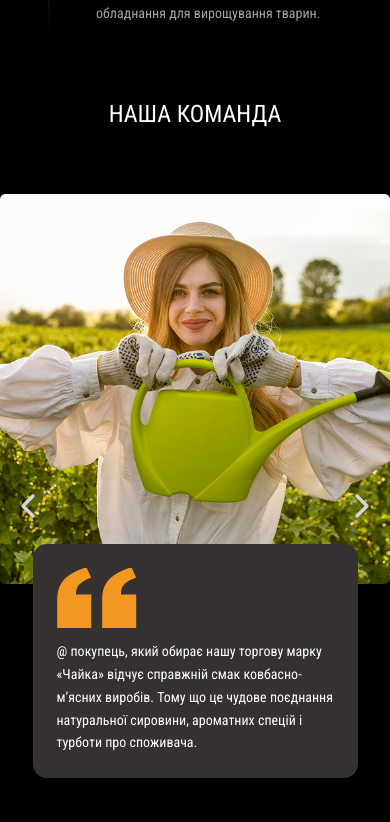
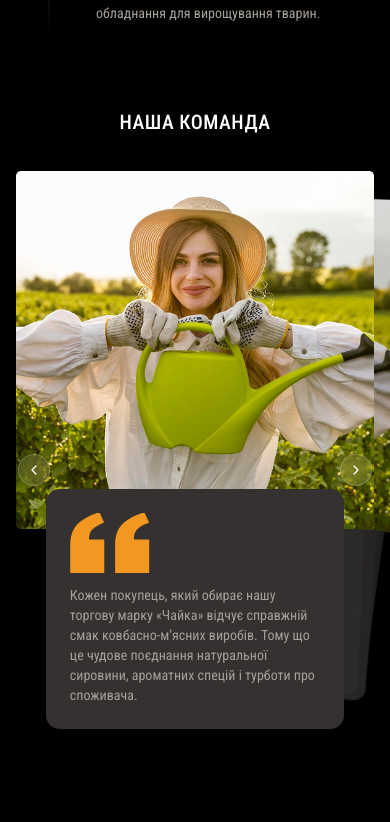
Before and after one commit to ArtemixArt228/chaika, a Next.js app: page /about in a window 390 px wide. Shown: the part 4342-5164 px from the top of the page. Built offline with nearby package versions, Linux system fonts and the light colour scheme.

Commit message:
Refactor OurTeamSection: add Framer Motion animations, enhance layout and responsiveness, update styles and spacings, integrate "use client" directive for client-side rendering, and optimize Swiper configuration with EffectCards.

```diff
--- a/src/app/about/our-team-section/our-team-section.tsx
+++ b/src/app/about/our-team-section/our-team-section.tsx
@@ -1,13 +1,16 @@
 "use client";
 
 import React from "react";
-import { Autoplay, Navigation } from "swiper/modules";
+import Image from "next/image";
 import { Swiper, SwiperSlide } from "swiper/react";
-import Image from "next/image";
+import { Autoplay, Navigation, EffectCards } from "swiper/modules";
 import { ChevronLeft, ChevronRight } from "lucide-react";
+import { motion } from "framer-motion";
 
 import "swiper/css";
 import "swiper/css/navigation";
+import "swiper/css/effect-cards";
+import { containerVariants, fadeInUpVariants } from "@/constants/animations";
 
 const SLIDES = [
   {
@@ -20,40 +23,84 @@ const SLIDES = [
     id: 2,
     image: "/about/our-team-section/image-1.png",
     description:
+      "який обирає нашу торгову марку «Чайка» відчує справжній смак  ковбасно-м’ясних виробів. Тому що це чудове поєднання натуральної сировини, ароматних спецій і турботи про споживача.",
+  },
+  {
+    id: 3,
+    image: "/about/our-team-section/image-1.png",
+    description:
+      "@ покупець, який обирає нашу торгову марку «Чайка» відчує справжній смак  ковбасно-м’ясних виробів. Тому що це чудове поєднання натуральної сировини, ароматних спецій і турботи про споживача.",
+  },
+  {
+    id: 4,
+    image: "/about/our-team-section/image-1.png",
+    description:
+      "який обирає нашу торгову марку «Чайка» відчує справжній смак  ковбасно-м’ясних виробів. Тому що це чудове поєднання натуральної сировини, ароматних спецій і турботи про споживача.",
+  },
+  {
+    id: 5,
+    image: "/about/our-team-section/image-1.png",
+    description:
       "@ покупець, який обирає нашу торгову марку «Чайка» відчує справжній смак  ковбасно-м’ясних виробів. Тому що це чудове поєднання натуральної сировини, ароматних спецій і турботи про споживача.",
   },
 ];
 
 export const OurTeamSection = () => {
   return (
-    <section className="container mx-auto mb-20">
-      <h4 className="text-center text-white uppercase text-2xl md:text-4xl mb-16">
+    <motion.section
+      className="container mx-auto mb-16 sm:mb-20 lg:mb-24 xl:mb-36 px-4 sm:px-6 lg:px-8"
+      variants={containerVariants}
+      initial="hidden"
+      whileInView="visible"
+      viewport={{ once: true, amount: 0.2 }}
+    >
+      <motion.h2
+        variants={fadeInUpVariants}
+        className="
+          text-center text-white uppercase
+          text-xl sm:text-2xl md:text-3xl lg:text-4xl
+          mb-6 sm:mb-8 lg:mb-12
+          px-4 py-3 sm:px-6 sm:py-4 md:px-0 md:py-0
+          rounded-lg md:rounded-none
+          font-medium tracking-wide
+          leading-tight sm:leading-tight
+          max-w-5xl mx-auto
+          "
+      >
         Наша команда
-      </h4>
+      </motion.h2>
 
       <div className="w-full relative">
-        <div className="absolute top-1/2 w-10 h-10 left-2 md:left-8 z-50 -translate-y-1/2 custom-swiper-button-prev cursor-pointer">
-          <ChevronLeft className="w-10 h-10 text-gray-300" />
-        </div>
-        <div className="absolute top-1/2 w-10 h-10 right-2 md:right-8 z-50 -translate-y-1/2 custom-swiper-button-next cursor-pointer">
-          <ChevronRight className="w-10 h-10 text-gray-300" />
-        </div>
+        <motion.button
+          whileHover={{ scale: 1.1, x: -4 }}
+          whileTap={{ scale: 0.9 }}
+          className="custom-swiper-button-prev cursor-pointer absolute top-1/2 left-0.5 md:left-4 z-50 -translate-y-1/2 w-8 h-8 md:w-12 md:h-12 bg-white/10 backdrop-blur-sm hover:bg-white/20 rounded-full flex items-center justify-center transition-all duration-300 ease-out border border-white/20 hover:border-white/40"
+        >
+          <ChevronLeft className="w-4 h-4 md:w-6 md:h-6 text-white" />
+        </motion.button>
+
+        <motion.button
+          whileHover={{ scale: 1.1, x: 4 }}
+          whileTap={{ scale: 0.9 }}
+          className="custom-swiper-button-next cursor-pointer absolute top-1/2 right-0.5 md:right-4 z-50 -translate-y-1/2 w-8 h-8 md:w-12 md:h-12 bg-white/10 backdrop-blur-sm hover:bg-white/20 rounded-full flex items-center justify-center transition-all duration-300 ease-out border border-white/20 hover:border-white/40"
+        >
+          <ChevronRight className="w-4 h-4 md:w-6 md:h-6 text-white" />
+        </motion.button>
 
         <Swiper
-          modules={[Navigation, Autoplay]}
+          modules={[Navigation, Autoplay, EffectCards]}
           navigation={{
             nextEl: ".custom-swiper-button-next",
             prevEl: ".custom-swiper-button-prev",
           }}
-          pagination={{ clickable: true }}
-          autoplay={{ delay: 5000 }}
-          loop={true}
+          effect="cards"
+          fadeEffect={{ crossFade: true }}
           slidesPerView={1}
         >
           {SLIDES.map((slide) => (
             <SwiperSlide key={slide.id}>
-              <div className="flex flex-col md:flex-row items-center justify-center">
-                <div className="relative w-full aspect-square md:w-142 md:h-142 md:left-10">
+              <div className="flex flex-col lg:flex-row items-center justify-center">
+                <div className="relative w-full aspect-square md:w-142 md:h-142">
                   <Image
                     src={slide.image}
                     alt="team member"
@@ -62,7 +109,7 @@ export const OurTeamSection = () => {
                   />
                 </div>
 
-                <div className="relative bg-night-rider text-white rounded-xl p-6 w-10/12 bottom-10 md:w-full md:max-w-md md:right-10">
+                <div className="relative bg-night-rider text-white rounded-xl p-6 w-10/12 bottom-10 md:w-full md:max-w-md">
                   <div className="relative w-20 h-15 mb-3">
                     <Image
                       src="/about/our-team-section/marks.svg"
@@ -71,7 +118,14 @@ export const OurTeamSection = () => {
                       className="object-cover"
                     />
                   </div>
-                  <p className="text-sm md:text-base leading-relaxed">
+                  <p
+                    className="
+                      text-stone-400
+                      text-sm sm:text-base lg:text-lg xl:text-xl
+                      hover:text-stone-300
+                      transition-colors duration-300 ease-out
+                    "
+                  >
                     {slide.description}
                   </p>
                 </div>
@@ -80,6 +134,6 @@ export const OurTeamSection = () => {
           ))}
         </Swiper>
       </div>
-    </section>
+    </motion.section>
   );
 };
```
